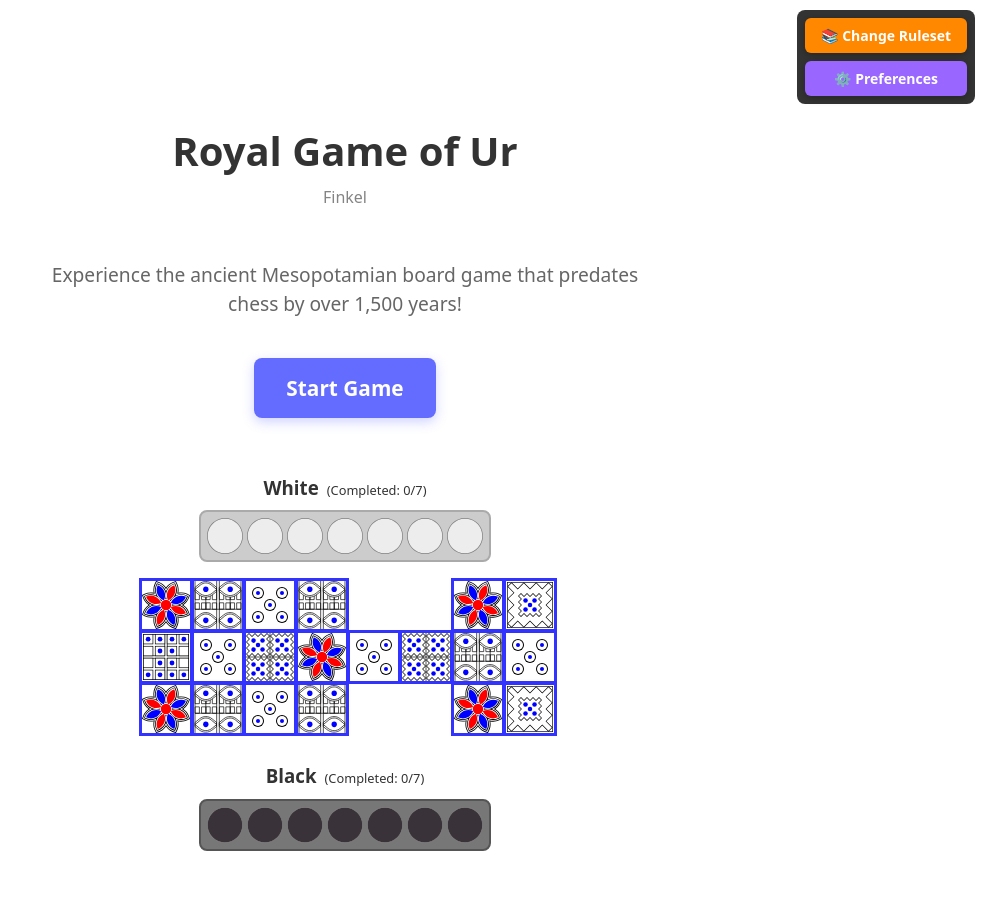
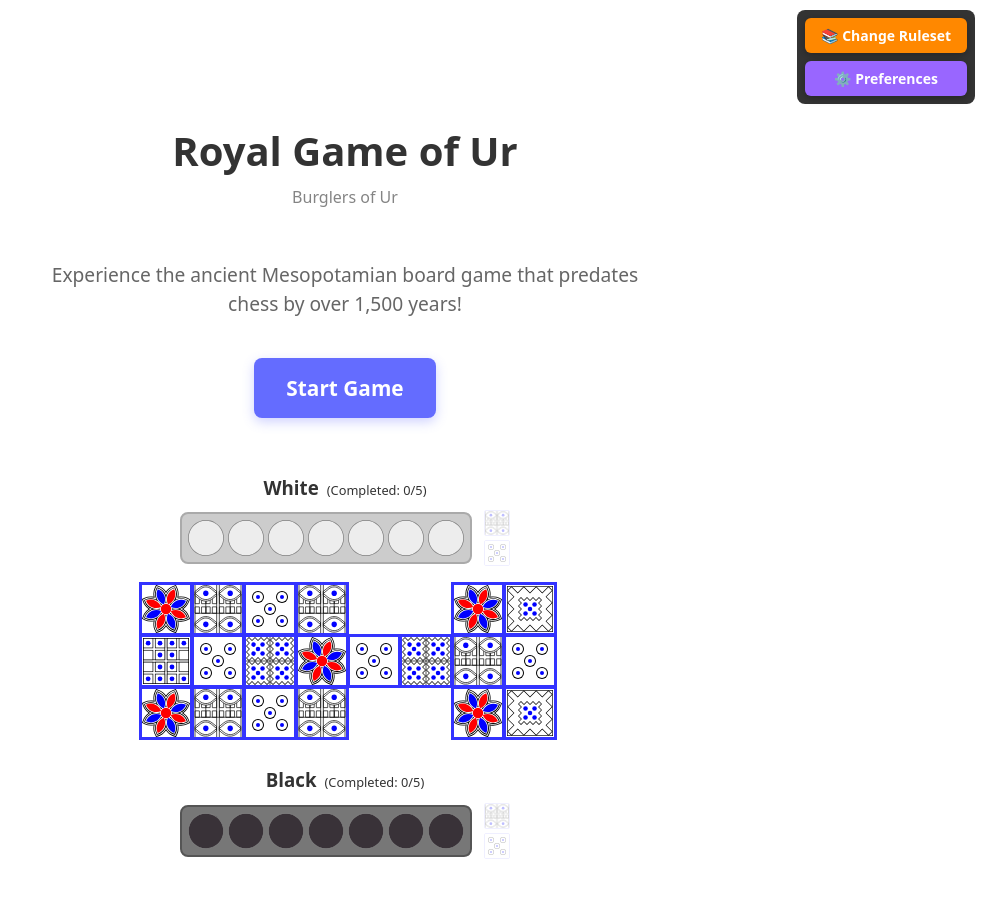
Before and after one commit to GloinTheDark/ur2, a React (Vite) app: page / in a window 1280 px wide. Shown: the top 898 px of the page, without its empty margins (295-1280 px from the left). Built offline with nearby package versions, Linux system fonts and the light colour scheme.

Commit message:
default to burglers of ur

```diff
--- a/src/GameState.ts
+++ b/src/GameState.ts
@@ -627,7 +627,7 @@ export class GameState {
                 return {
                     diceAnimations: true,
                     pieceAnimations: true,
-                    currentRuleSet: 'Finkel',
+                    currentRuleSet: DEFAULT_RULE_SET.name,
                     ...validSettings
                 };
             } catch {
@@ -641,7 +641,7 @@ export class GameState {
         return {
             diceAnimations: true,
             pieceAnimations: true,
-            currentRuleSet: 'Finkel'
+            currentRuleSet: DEFAULT_RULE_SET.name
         };
     }
 
--- a/src/RuleSets.ts
+++ b/src/RuleSets.ts
@@ -33,4 +33,4 @@ export function getRuleSetByName(name: string): RuleSet {
 }
 
 // Default rule set
-export const DEFAULT_RULE_SET = AVAILABLE_RULE_SETS.finkel;
+export const DEFAULT_RULE_SET = AVAILABLE_RULE_SETS.burglers;
```
